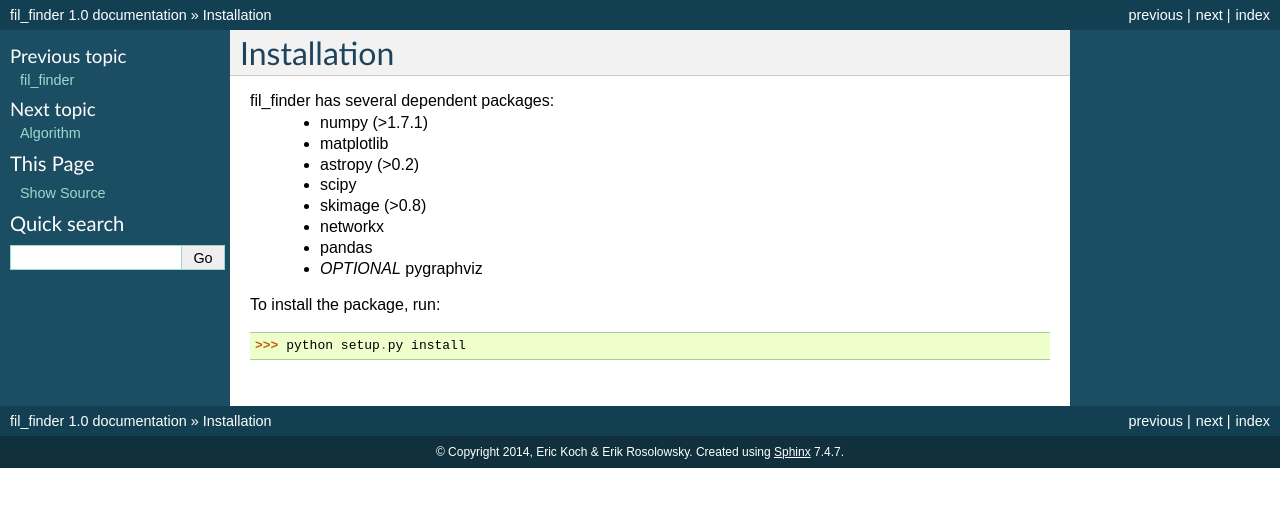
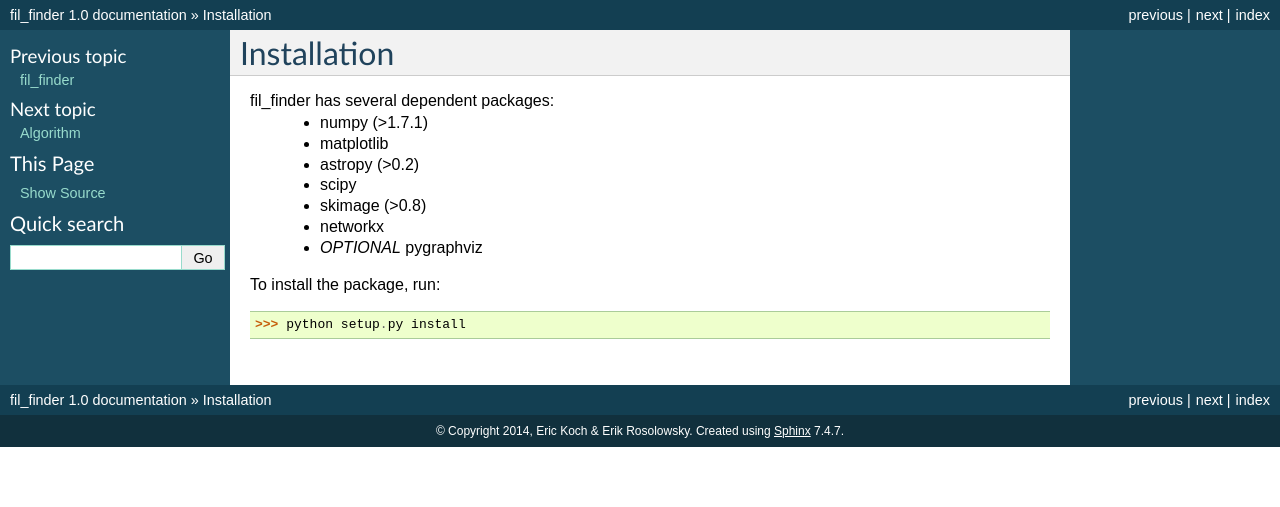
Before and after one commit to e-koch/FilFinder, a Sphinx documentation site: the page built from docs/install.rst, in a window 1280 px wide. Shown: the top 507 px of the page. Built offline with Sphinx 7.4.7, drawn with Linux system fonts in a browser that asks for light colours.

Commit message:
Remove pandas as dependency.

```diff
--- a/docs/install.rst
+++ b/docs/install.rst
@@ -8,7 +8,6 @@ fil_finder has several dependent packages:
     * scipy
     * skimage (>0.8)
     * networkx
-    * pandas
     * *OPTIONAL* pygraphviz
 
 To install the package, run:
```
Also changed, not shown: README.md (+0 -1 lines).
